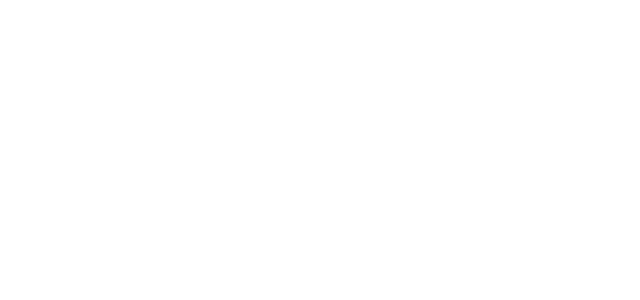
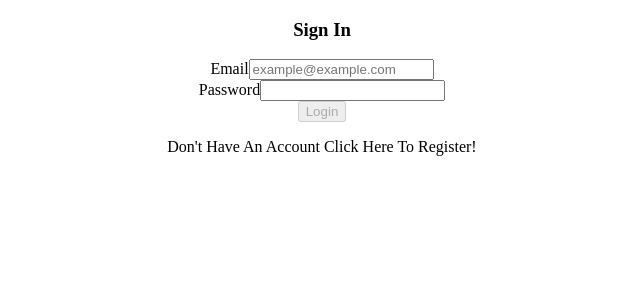
Before and after one commit to mjdurando82/GymTime, a React (Create React App) app in the folder client/: page / in a window 1280 px wide. Before the commit this address had no page. Shown: the top 300 px of the page, without its empty margins (318-958 px from the left). Built offline with nearby package versions, Linux system fonts and the light colour scheme.

Commit message:
login and register set up

```diff
--- a/client/src/App.js
+++ b/client/src/App.js
@@ -1,15 +1,31 @@
 import './App.css'
+import Home from './pages/Home'
 import Login from './pages/Login'
 import { useState, useEffect } from 'react'
 import { CheckSession } from './services/Auth'
 import { Routes, Route } from 'react-router-dom'
 
-function App() {
+const App = () => {
+  const [user, setUser] = useState(null)
+
+  const checkToken = async () => {
+    const user = await CheckSession()
+    setUser(user)
+  }
+
+  useEffect(() => {
+    const token = localStorage.getItem('token')
+    if (token) {
+      checkToken()
+    }
+  }, [])
+
   return (
     <div className="App">
       <main>
         <Routes>
-          <Route path="/login" element={<Login />} />
+          <Route path="/" element={<Login />} />
+          <Route path="/home" element={<Home />} />
         </Routes>
       </main>
     </div>
--- a/client/src/pages/Home.jsx
+++ b/client/src/pages/Home.jsx
@@ -0,0 +1,7 @@
+const Home = () => {
+  return (
+    <div>Home Page</div>
+  )
+}
+
+export default Home
--- a/client/src/pages/Login.jsx
+++ b/client/src/pages/Login.jsx
@@ -1,12 +1,13 @@
 import { useState } from 'react'
 import { SignInUser } from '../services/Auth'
+import { RegisterUser } from '../services/Auth'
 import { useNavigate } from 'react-router-dom'
 
 
 const Login = () => {
 
   const [user, setUser] = useState(null)
-
+  const [register, setRegister] = useState(false)
   let navigate = useNavigate()
   let initialState = { email: '', password: '' }
   const [formValues, setFormValues] = useState(initialState)
@@ -14,21 +15,40 @@
   const handleChange = (e) => {
     setFormValues({ ...formValues, [e.target.name]: e.target.value })
   }
+  const handleRegisterSubmit = async (e) => {
+    e.preventDefault()
+    await RegisterUser({
+      userName: formValues.userName,
+      email: formValues.email,
+      password: formValues.password
+    })
+    setFormValues(initialState)
+    setRegister(true)
+  }
 
   const handleSubmit = async (e) => {
     e.preventDefault()
     const payload = await SignInUser(formValues)
     setFormValues(initialState)
     setUser(payload)
-    navigate('/')
+    navigate('/home')
+  }
+
+  const toggleForm = () => {
+    if(register === true) {
+      setRegister(false)
+    } else if(register === false) {
+      setRegister(true)
+    }
   }
 
   return (
-    <div className='loginPage'>
-    <div className="signin">
-      <div className="card-overlay centered">
-        <form className="signinForm" onSubmit={handleSubmit}>
-          <div className="input-wrapper">
+    <div>
+    <div>
+      <div>
+        {!register && (
+          <form onSubmit={handleSubmit}>
+          <div>
             <h3>Sign In</h3>
             <label htmlFor="email">Email</label>
             <input
@@ -40,7 +60,7 @@
               required
               />
           </div>
-          <div className="input-wrapper">
+          <div>
             <label htmlFor="password">Password</label>
             <input
               onChange={handleChange}
@@ -50,15 +70,78 @@
               required
               />
           </div>
-          <div className='signInButton'>
-          <button className='signButton' disabled={!formValues.email || !formValues.password}>
+          <div>
+          <button disabled={!formValues.email || !formValues.password}>
             Login
           </button>
           </div>
+          <p onClick={toggleForm}>Don't Have An Account Click Here To Register!</p>
         </form>
+              )}
       </div>
     </div>
-  </div>
+{/* Register */}
+{register && (
+  <form onSubmit={handleRegisterSubmit}>
+          <div>
+            <h3>Register</h3>
+            <label htmlFor="userName">Username</label>
+            <input
+              onChange={handleChange}
+              name="username"
+              type="text"
+              placeholder="Username"
+              value={formValues.userName}
+              required
+              />
+          </div>
+          <div>
+            <label htmlFor="email">Email</label>
+            <input
+              onChange={handleChange}
+              name="email"
+              type="email"
+              placeholder="example@example.com"
+              value={formValues.email}
+              required
+              />
+          </div>
+
+          <div>
+            <label htmlFor="password">Password</label>
+            <input
+              onChange={handleChange}
+              type="password"
+              name="password"
+              value={formValues.password}
+              required
+              />
+          </div>
+          <div>
+            <label htmlFor="confirmPassword">Confirm Password</label>
+            <input
+              onChange={handleChange}
+              type="password"
+              name="confirmPassword"
+              value={formValues.confirmPassword}
+              required
+              />
+          </div>
+          <div>
+          <button className='signinButton'
+            disabled={
+              !formValues.email ||
+              (!formValues.password &&
+                formValues.confirmPassword === formValues.password)
+              }
+              >
+            Sign In
+          </button>
+          </div>
+          <p onClick={toggleForm}>Already Have An Account Click Here To Login!</p>
+        </form>
+      )}
+      </div>
   )
 }
 
```
Also changed, not shown: 1 other file (tests, documents, lock files or other folders).
